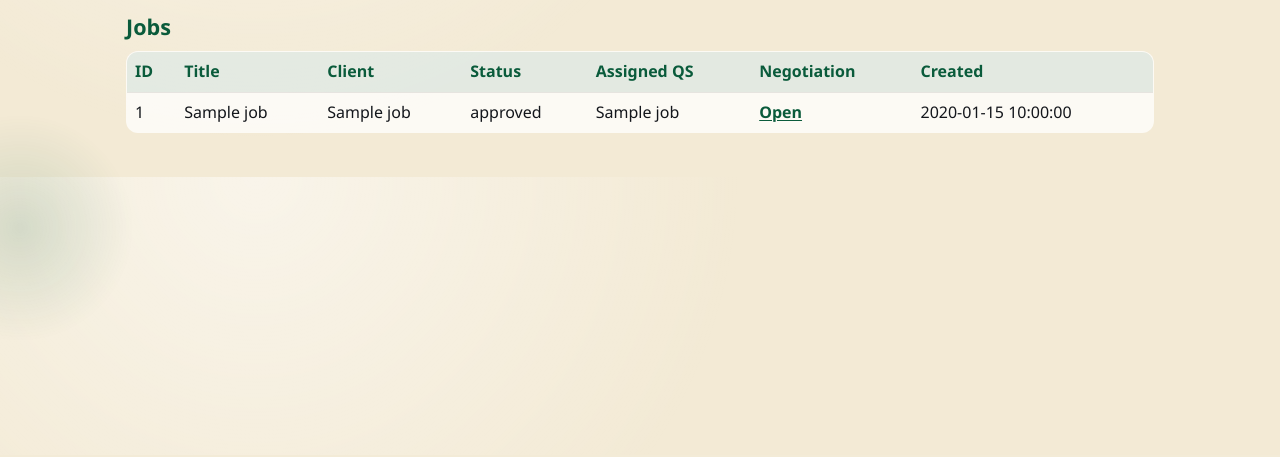
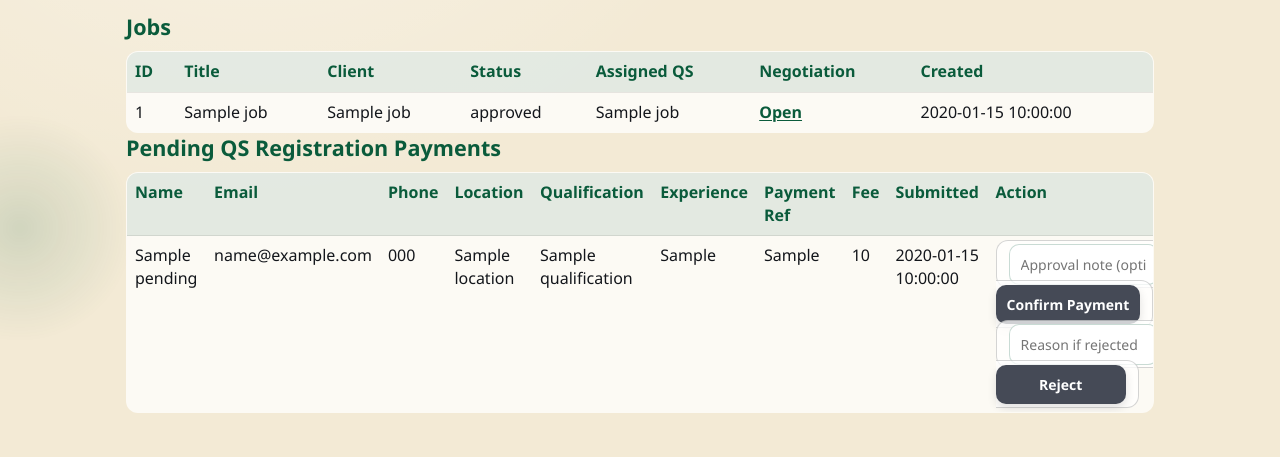
Before and after one commit to worksbaraka/myqs, a Flask app: template templates/dashboard_admin.html in a window 1280 px wide. Shown: the part 345-802 px from the top of the page. Before the commit the page ends 671 px from the top, so only its background shows below. Run offline with Flask 3, Linux system fonts and the light colour scheme; the template is opened without the code that fills it: most values are stand-ins (such as "Sample title", 1, 10 or a date in 2020); data that the repository does not hold is empty.

Commit message:
Add QS approval welcome message workflow

```diff
--- a/app.py
+++ b/app.py
@@ -43,6 +43,7 @@ app.config["DATABASE"] = os.environ.get("DB_PATH", DB_PATH)
 app.config["TASK_UPLOAD_FOLDER"] = TASK_UPLOAD_FOLDER
 app.config["SUBMISSION_UPLOAD_FOLDER"] = SUBMISSION_UPLOAD_FOLDER
 app.config["MAX_CONTENT_LENGTH"] = 16 * 1024 * 1024
+app.config["QS_REGISTRATION_FEE"] = os.environ.get("QS_REGISTRATION_FEE", "100")
 
 EVENT_LABELS = {
     "job_posted": "Client posted a new job",
@@ -175,6 +176,27 @@ def init_db():
             FOREIGN KEY (user_id) REFERENCES users(id),
             FOREIGN KEY (event_id) REFERENCES job_negotiation_events(id)
         );
+
+        CREATE TABLE IF NOT EXISTS qs_registrations (
+            id INTEGER PRIMARY KEY AUTOINCREMENT,
+            user_id INTEGER NOT NULL UNIQUE,
+            phone TEXT NOT NULL,
+            location TEXT,
+            qualification TEXT,
+            experience_years INTEGER,
+            payment_reference TEXT NOT NULL,
+            status TEXT NOT NULL DEFAULT 'pending_confirmation'
+                CHECK (status IN ('pending_confirmation', 'approved', 'rejected')),
+            admin_note TEXT,
+            approval_message TEXT,
+            welcome_message_sent INTEGER NOT NULL DEFAULT 0,
+            registration_fee_amount REAL,
+            created_at DATETIME DEFAULT CURRENT_TIMESTAMP,
+            confirmed_at DATETIME,
+            confirmed_by_admin_id INTEGER,
+            FOREIGN KEY (user_id) REFERENCES users(id),
+            FOREIGN KEY (confirmed_by_admin_id) REFERENCES users(id)
+        );
         """
     )
     # Lightweight migrations for existing local DBs.
@@ -209,6 +231,12 @@ def init_db():
         db.execute("ALTER TABLE job_assignments ADD COLUMN assigned_by_admin_id INTEGER")
     if assign_cols and "claimed_at" not in assign_cols:
         db.execute("ALTER TABLE job_assignments ADD COLUMN claimed_at DATETIME")
+
+    qs_cols = {row["name"] for row in db.execute("PRAGMA table_info(qs_registrations)").fetchall()}
+    if qs_cols and "approval_message" not in qs_cols:
+        db.execute("ALTER TABLE qs_registrations ADD COLUMN approval_message TEXT")
+    if qs_cols and "welcome_message_sent" not in qs_cols:
+        db.execute("ALTER TABLE qs_registrations ADD COLUMN welcome_message_sent INTEGER NOT NULL DEFAULT 0")
     db.commit()
 
 
@@ -235,11 +263,24 @@ def role_required(*allowed_roles):
                 return redirect(url_for("login"))
             if session.get("role") not in allowed_roles:
                 return "Forbidden", 403
+            if session.get("role") == "qs":
+                registration = get_qs_registration(session["user_id"])
+                if registration is not None and registration["status"] != "approved":
+                    return "QS account access is pending payment confirmation by admin.", 403
             return view(*args, **kwargs)
 
         return wrapped
 
     return decorator
+
+
+def get_qs_registration(user_id):
+    db = get_db()
+    return db.execute(
+        "SELECT id, status, payment_reference, created_at, admin_note, confirmed_at "
+        "FROM qs_registrations WHERE user_id = ?",
+        (user_id,),
+    ).fetchone()
 
 
 def allowed_file(filename):
@@ -418,49 +459,128 @@ def register():
         email = request.form.get("email", "").strip().lower()
         password = request.form.get("password", "")
         role = request.form.get("role", "client")
+        phone = request.form.get("phone", "").strip()
+        location = request.form.get("location", "").strip()
+        qualification = request.form.get("qualification", "").strip()
+        experience_years_raw = request.form.get("experience_years", "").strip()
+        payment_reference = request.form.get("payment_reference", "").strip()
 
         if not name or not email or not password:
-            return render_template("register.html", error="Name, email, and password are required.")
+            return render_template(
+                "register.html",
+                error="Name, email, and password are required.",
+                qs_registration_fee=app.config["QS_REGISTRATION_FEE"],
+            )
         if role not in {"client", "qs", "admin"}:
-            return render_template("register.html", error="Invalid role selected.")
+            return render_template(
+                "register.html",
+                error="Invalid role selected.",
+                qs_registration_fee=app.config["QS_REGISTRATION_FEE"],
+            )
+        if role == "qs":
+            if not phone or not payment_reference:
+                return render_template(
+                    "register.html",
+                    error="QS registration requires phone number and payment reference.",
+                    qs_registration_fee=app.config["QS_REGISTRATION_FEE"],
+                )
+            if experience_years_raw:
+                try:
+                    int(experience_years_raw)
+                except ValueError:
+                    return render_template(
+                        "register.html",
+                        error="Experience years must be a whole number.",
+                        qs_registration_fee=app.config["QS_REGISTRATION_FEE"],
+                    )
 
         db = get_db()
         existing = db.execute("SELECT id FROM users WHERE email = ?", (email,)).fetchone()
         if existing:
-            return render_template("register.html", error="Email already registered.")
+            return render_template(
+                "register.html",
+                error="Email already registered.",
+                qs_registration_fee=app.config["QS_REGISTRATION_FEE"],
+            )
 
-        db.execute(
+        cursor = db.execute(
             "INSERT INTO users (name, email, password_hash, role) VALUES (?, ?, ?, ?)",
             (name, email, generate_password_hash(password), role),
         )
+        if role == "qs":
+            experience_years = int(experience_years_raw) if experience_years_raw else None
+            db.execute(
+                "INSERT INTO qs_registrations "
+                "(user_id, phone, location, qualification, experience_years, payment_reference, registration_fee_amount) "
+                "VALUES (?, ?, ?, ?, ?, ?, ?)",
+                (
+                    cursor.lastrowid,
+                    phone,
+                    location or None,
+                    qualification or None,
+                    experience_years,
+                    payment_reference,
+                    float(app.config["QS_REGISTRATION_FEE"]),
+                ),
+            )
         db.commit()
-        return redirect(url_for("login"))
+        if role == "qs":
+            return redirect(url_for("login", registered="qs_pending"))
+        return redirect(url_for("login", registered="ok"))
 
-    return render_template("register.html")
+    return render_template("register.html", qs_registration_fee=app.config["QS_REGISTRATION_FEE"])
 
 
 @app.route("/login", methods=["GET", "POST"])
 def login():
+    info = None
     if request.method == "POST":
         email = request.form.get("email", "").strip().lower()
         password = request.form.get("password", "")
 
         db = get_db()
         user = db.execute(
-            "SELECT id, name, email, password_hash, role FROM users WHERE email = ?",
+            "SELECT u.id, u.name, u.email, u.password_hash, u.role, qr.status AS qs_status, "
+            "qr.approval_message, qr.welcome_message_sent "
+            "FROM users u "
+            "LEFT JOIN qs_registrations qr ON qr.user_id = u.id "
+            "WHERE u.email = ?",
             (email,),
         ).fetchone()
 
         if user is None or not check_password_hash(user["password_hash"], password):
             return render_template("login.html", error="Invalid email or password.")
+        if user["role"] == "qs" and user["qs_status"] in {"pending_confirmation", "rejected"}:
+            if user["qs_status"] == "pending_confirmation":
+                return render_template(
+                    "login.html",
+                    error="Your QS payment is awaiting admin confirmation. Access will be granted after approval.",
+                )
+            return render_template(
+                "login.html",
+                error="Your QS registration was rejected. Please contact admin support.",
+            )
 
         session.clear()
         session["user_id"] = user["id"]
         session["name"] = user["name"]
         session["role"] = user["role"]
+        if user["role"] == "qs" and user["qs_status"] == "approved" and not user["welcome_message_sent"]:
+            welcome_message = user["approval_message"] or "Welcome to myQS. Your registration fee has been confirmed and your account is now approved."
+            session["welcome_message"] = welcome_message
+            db.execute(
+                "UPDATE qs_registrations SET welcome_message_sent = 1 WHERE user_id = ?",
+                (user["id"],),
+            )
+            db.commit()
         return redirect(url_for("dashboard"))
 
-    return render_template("login.html")
+    registered = request.args.get("registered", "")
+    if registered == "qs_pending":
+        info = "QS registration submitted. Please complete payment and wait for admin confirmation."
+    elif registered == "ok":
+        info = "Registration successful. You can now log in."
+    return render_template("login.html", info=info)
 
 
 @app.route("/logout")
@@ -545,7 +665,13 @@ def qs_dashboard():
         "ORDER BY j.created_at DESC"
     ).fetchall()
     unread_count = unread_count_for_user(session["role"], session["user_id"])
-    return render_template("dashboard_qs.html", jobs=open_jobs, name=session.get("name"), unread_count=unread_count)
+    return render_template(
+        "dashboard_qs.html",
+        jobs=open_jobs,
+        name=session.get("name"),
+        unread_count=unread_count,
+        welcome_message=session.pop("welcome_message", None),
+    )
 
 
 @app.route("/jobs/<int:job_id>/download")
@@ -1294,8 +1420,76 @@ def admin_dashboard():
         "LEFT JOIN users au ON au.id = a.qs_id "
         "ORDER BY j.created_at DESC"
     ).fetchall()
+    pending_qs = db.execute(
+        "SELECT qr.user_id, u.name, u.email, qr.phone, qr.location, qr.qualification, qr.experience_years, "
+        "qr.payment_reference, qr.registration_fee_amount, qr.created_at, qr.status "
+        "FROM qs_registrations qr "
+        "JOIN users u ON u.id = qr.user_id "
+        "WHERE qr.status = 'pending_confirmation' "
+        "ORDER BY qr.created_at ASC"
+    ).fetchall()
     unread_count = unread_count_for_user(session["role"], session["user_id"])
-    return render_template("dashboard_admin.html", counts=counts, jobs=jobs, name=session.get("name"), unread_count=unread_count)
+    return render_template(
+        "dashboard_admin.html",
+        counts=counts,
+        jobs=jobs,
+        pending_qs=pending_qs,
+        name=session.get("name"),
+        unread_count=unread_count,
+    )
+
+
+@app.route("/admin/qs-registrations/<int:user_id>/approve", methods=["POST"])
+@role_required("admin")
+def approve_qs_registration(user_id):
+    db = get_db()
+    registration = db.execute(
+        "SELECT id, status FROM qs_registrations WHERE user_id = ?",
+        (user_id,),
+    ).fetchone()
+    if registration is None:
+        return "QS registration not found", 404
+    if registration["status"] != "pending_confirmation":
+        return redirect(url_for("admin_dashboard"))
+
+    qs_user = db.execute(
+        "SELECT name FROM users WHERE id = ?",
+        (user_id,),
+    ).fetchone()
+    welcome_message = f"Welcome {qs_user['name']}. Your registration fee payment has been confirmed and your myQS account is approved. You can now access tasks."
+    db.execute(
+        "UPDATE qs_registrations SET status = 'approved', confirmed_at = CURRENT_TIMESTAMP, "
+        "confirmed_by_admin_id = ?, admin_note = ?, approval_message = ?, welcome_message_sent = 0 "
+        "WHERE user_id = ?",
+        (
+            session["user_id"],
+            request.form.get("admin_note", "").strip() or None,
+            welcome_message,
+            user_id,
+        ),
+    )
+    db.commit()
+    return redirect(url_for("admin_dashboard"))
+
+
+@app.route("/admin/qs-registrations/<int:user_id>/reject", methods=["POST"])
+@role_required("admin")
+def reject_qs_registration(user_id):
+    db = get_db()
+    registration = db.execute(
+        "SELECT id FROM qs_registrations WHERE user_id = ?",
+        (user_id,),
+    ).fetchone()
+    if registration is None:
+        return "QS registration not found", 404
+
+    db.execute(
+        "UPDATE qs_registrations SET status = 'rejected', confirmed_at = CURRENT_TIMESTAMP, "
+        "confirmed_by_admin_id = ?, admin_note = ? WHERE user_id = ?",
+        (session["user_id"], request.form.get("admin_note", "").strip() or "Payment not confirmed", user_id),
+    )
+    db.commit()
+    return redirect(url_for("admin_dashboard"))
 
 
 # Required for Vercel to work
--- a/templates/dashboard_admin.html
+++ b/templates/dashboard_admin.html
@@ -48,5 +48,41 @@
   {% else %}
   <p>No jobs posted yet.</p>
   {% endif %}
+
+  <h2>Pending QS Registration Payments</h2>
+  {% if pending_qs %}
+  <table>
+    <thead>
+      <tr><th>Name</th><th>Email</th><th>Phone</th><th>Location</th><th>Qualification</th><th>Experience</th><th>Payment Ref</th><th>Fee</th><th>Submitted</th><th>Action</th></tr>
+    </thead>
+    <tbody>
+      {% for qs in pending_qs %}
+      <tr>
+        <td>{{ qs.name }}</td>
+        <td>{{ qs.email }}</td>
+        <td>{{ qs.phone }}</td>
+        <td>{{ qs.location or '-' }}</td>
+        <td>{{ qs.qualification or '-' }}</td>
+        <td>{{ qs.experience_years if qs.experience_years is not none else '-' }}</td>
+        <td>{{ qs.payment_reference }}</td>
+        <td>{{ qs.registration_fee_amount if qs.registration_fee_amount is not none else '-' }}</td>
+        <td>{{ qs.created_at }}</td>
+        <td>
+          <form method="post" action="{{ url_for('approve_qs_registration', user_id=qs.user_id) }}" style="display:inline;">
+            <input type="text" name="admin_note" placeholder="Approval note (optional)" />
+            <button type="submit">Confirm Payment</button>
+          </form>
+          <form method="post" action="{{ url_for('reject_qs_registration', user_id=qs.user_id) }}" style="display:inline;">
+            <input type="text" name="admin_note" placeholder="Reason if rejected" />
+            <button type="submit">Reject</button>
+          </form>
+        </td>
+      </tr>
+      {% endfor %}
+    </tbody>
+  </table>
+  {% else %}
+  <p>No pending QS registrations.</p>
+  {% endif %}
 </body>
 </html>
--- a/templates/dashboard_qs.html
+++ b/templates/dashboard_qs.html
@@ -11,6 +11,7 @@
 <body>
   <h1>QS Dashboard</h1>
   <p>Welcome, {{ name }}. Open jobs uploaded by clients appear below.</p>
+  {% if welcome_message %}<p>{{ welcome_message }}</p>{% endif %}
   <p class="top-links">
     <a href="{{ url_for('inbox') }}">Inbox{% if unread_count %}<span class="badge">{{ unread_count }}</span>{% endif %}</a> |
     <a href="{{ url_for('logout') }}">Logout</a>
--- a/templates/login.html
+++ b/templates/login.html
@@ -10,6 +10,7 @@
 </head>
 <body>
   <h1>Login</h1>
+  {% if info %}<p>{{ info }}</p>{% endif %}
   {% if error %}<p class="error">{{ error }}</p>{% endif %}
   <form method="post" action="{{ url_for('login') }}">
     <input type="email" name="email" placeholder="Email" required />
```
Also changed, not shown: templates/register.html (+28 -1 lines).
